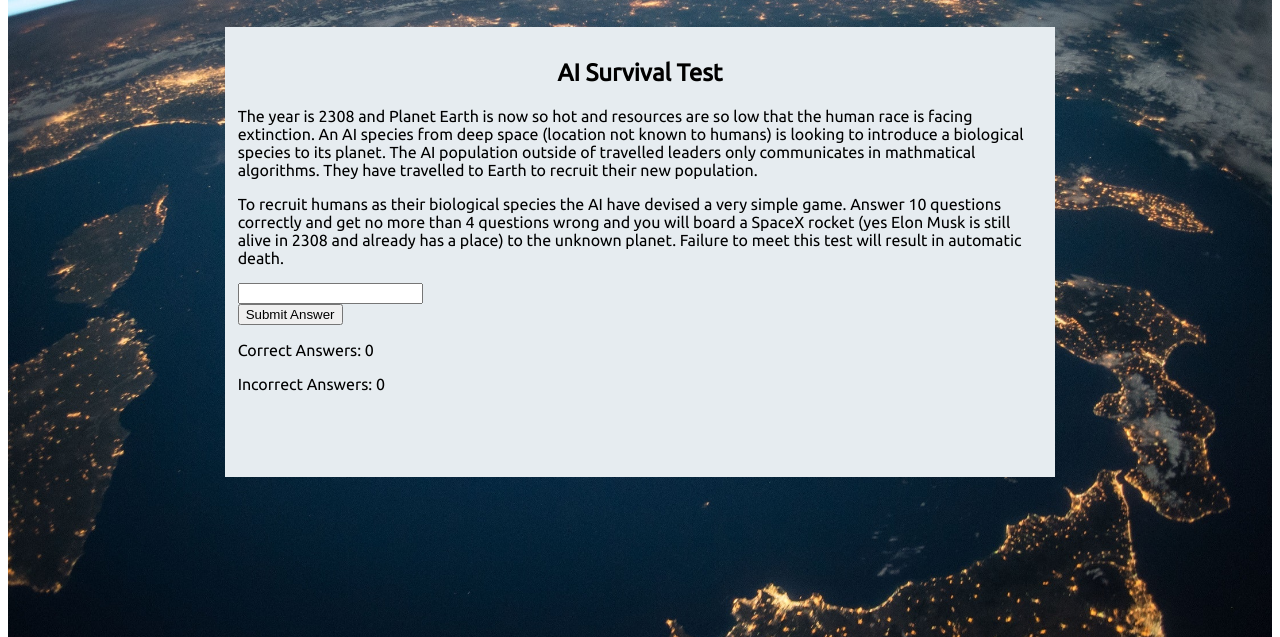
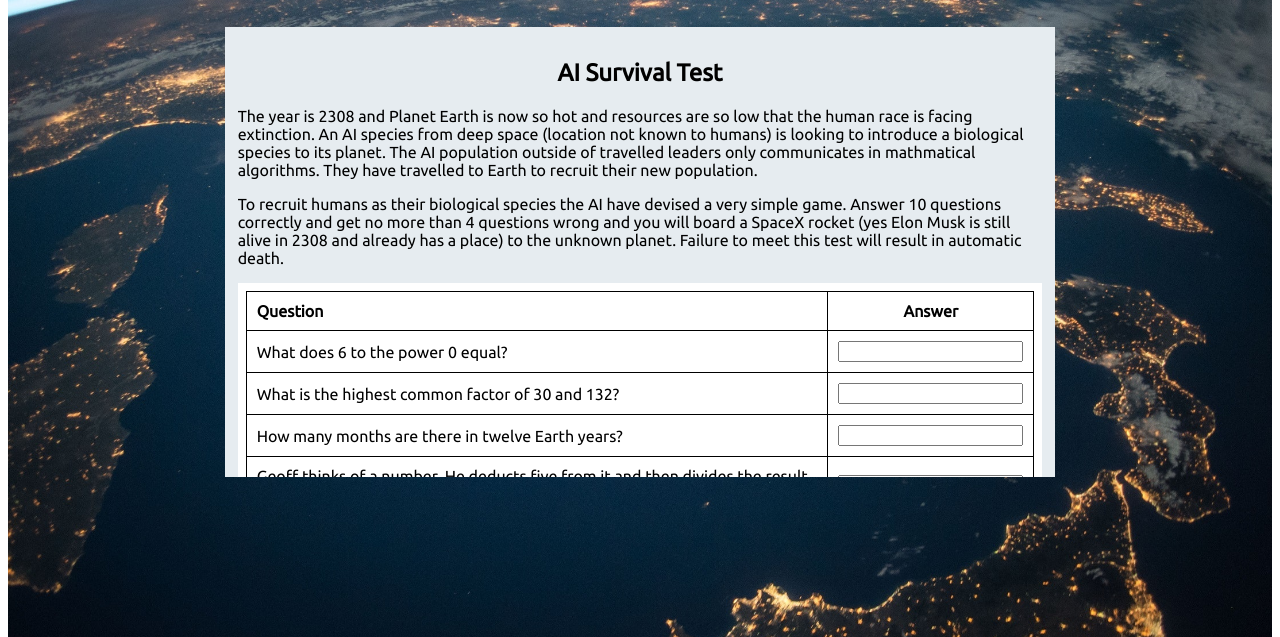
Before and after one commit to LADCode2021/pp2-planet-extinction-survival, a plain HTML site: page index.html in a window 1280 px wide. Shown: the part 193-830 px from the top of the page. Drawn offline with Linux system fonts and the light colour scheme.

Commit message:
Change question area to a table in index.html.

```diff
--- a/assets/css/style.css
+++ b/assets/css/style.css
@@ -1,5 +1,6 @@
 /* Backgroung image - code adapted from: https://softauthor.com/css-make-background-image-full-screen/ */
-body, html {
+body,
+html {
   height: 100%;
   /* One font used for whole site so put straight into body CSS*/
   font-family: 'Ubuntu', sans-serif;
@@ -15,7 +16,7 @@ body, html {
 
 /* Global properties */
 
-  .bg-container > * {
+.bg-container>* {
   margin: 30px 0;
 }
 
@@ -45,9 +46,27 @@ body, html {
   margin-left: auto;
   margin-right: auto;
   padding: 1%;
-    overflow: hidden;
+  overflow: scroll;
 }
 
 #game-title {
   text-align: center;
 }
+
+#question-area {
+  box-sizing: border-box;
+  background-color: white;
+  padding: 1%;
+}
+
+table,
+th,
+td {
+  padding: 10px;
+  border: 1px solid black;
+  border-collapse: collapse;
+}
+
+.lalign {
+  text-align: left;
+}
--- a/assets/js/script.js
+++ b/assets/js/script.js
@@ -2,11 +2,11 @@
  * This function loads exinction AI Survival Test on page load.
  * This was copied and adapted from Love Maths walkthrough project
  */
-document.addEventListener("DOMContentLoaded", function() {
+document.addEventListener("DOMContentLoaded", function () {
     let buttons = document.getElementsByTagName("button");
 
     for (let button of buttons) {
-        button.addEventListener("click", function() {
+        button.addEventListener("click", function () {
             if (this.getAttribute("data-type") === "submit") {
                 checkAnswer();
             } else {
@@ -16,7 +16,7 @@ document.addEventListener("DOMContentLoaded", function() {
         });
     }
 
-    document.getElementById("answer-box").addEventListener("keydown", function(event) {
+    document.getElementById("answer-box").addEventListener("keydown", function (event) {
         if (event.key === "Enter") {
             checkAnswer();
         }
@@ -28,11 +28,40 @@ document.addEventListener("DOMContentLoaded", function() {
 
 
 /**
- * Generates a question randomly from an array of questions
+ * Generates a question randomly from an array of questions.
+ * Questions adapted from: https://readymadepubquiz.com/tag/maths/, https://triviaquiznight.com/maths-quiz-questions-and-answers/
  */
-function questionGenerator() {
 
-}
+ function shuffle(array) {
+    // Loop from the last element to the second element
+    for(let i = array.length - 1; i > 0; i--) {
+      // Generate random index from remaining unshuffled elements
+      const j = Math.floor(Math.random() * (i + 1));
+      // Swap elements
+      [array[i], array[j]] = [array[j], array[i]];
+    }
+  };
+
+    let questions = shuffle([
+        'What does 6 to the power 0 equal?', //0
+        'What is the highest common factor of 30 and 132?', //1
+        'How many months are there in twelve Earth years?', //2
+        'Geoff thinks of a number. He deducts five from it and then divides the result by three. His answer is 25. What number did he start with?', //3
+        'How many seconds are there in 12 minutes?', //4
+        'Which is the closest prime number to 100?', //5
+        'What is 20% of 1630?', //6
+        'How many minutes are there in a quarter of a day?', //7
+        'What is 80% of 295?', //8
+        'How many millimetres are there in 80cm?' //9
+    ]);
+
+
+    let currentQuestion = 0;
+    function questionGenerator() {
+      document.getElementById('question-gen').innerHTML = questions[currentQuestion++];
+    }
+
+    questionGenerator();
 
 /**
  * Array of corresponding answers to the questions in questionGenerator()
@@ -44,6 +73,21 @@ let answers = [];
  * Function checks users answer to questions from questionGenerator()
  */
 function checkAnswer() {
+
+    let answers = [
+        1,
+        6,
+        144,
+        80,
+        720,
+        101,
+        326,
+        360,
+        236,
+        800,
+    ];
+
+
 
 }
 
@@ -57,13 +101,13 @@ function correctAnswerIncrement() {
 /**
  * Incremenets incorrect answers to questions
  */
- function incorrectAnswerIncrement() {
+function incorrectAnswerIncrement() {
 
 }
 
 /**
  * Ends the game and produce the outcome - survival or death
  */
- function outcome() {
+function outcome() {
 
 }
--- a/index.html
+++ b/index.html
@@ -28,34 +28,84 @@
                 <h2 id="game-title">AI Survival Test</h2>
 
                 <div id="intro-text">
-                <p class="intro">The year is 2308 and Planet Earth is now so hot and resources are so low that the human race is
+                    <p class="intro">The year is 2308 and Planet Earth is now so hot and resources are so low that the
+                        human race is
                         facing extinction.
-                    An AI species from deep space (location not known to humans) is looking to introduce a biological
+                        An AI species from deep space (location not known to humans) is looking to introduce a
+                        biological
                         species to its planet.
                         The AI population outside of travelled leaders only communicates in mathmatical algorithms. They
                         have travelled to Earth
                         to recruit their new population.
                     </p>
 
-                <p class="intro">To recruit humans as their biological species the AI have devised a very simple game. Answer 10
+                    <p class="intro">To recruit humans as their biological species the AI have devised a very simple
+                        game. Answer 10
                         questions correctly and get
-                    no more than 4 questions wrong and you will board a SpaceX rocket (yes Elon Musk is still alive in
+                        no more than 4 questions wrong and you will board a SpaceX rocket (yes Elon Musk is still alive
+                        in
                         2308 and already has a place) to the unknown planet.
                         Failure to meet this test will result in automatic death.
                     </p>
                 </div>
 
                 <div id="question-area">
-                <p id="random-question"></p>
-                <input type="number">
+
+                    <table>
+                        <tr>
+                            <th class="lalign">Question</th>
+                            <th>Answer</th>
+                        </tr>
+                        <tr>
+                            <td>What does 6 to the power 0 equal?</td>
+                            <td><input type="number"></td>
+                        </tr>
+
+                        <tr>
+                            <td>What is the highest common factor of 30 and 132?</td>
+                            <td><input type="number"></td>
+                        </tr>
+                        <tr>
+                            <td>How many months are there in twelve Earth years?</td>
+                            <td><input type="number"></td>
+                        </tr>
+                        <tr>
+                            <td>Geoff thinks of a number. He deducts five from it and then divides the result by three.
+                                His answer is 25. What number did he start with?</td>
+                                <td><input type="number"></td>
+                        </tr>
+                        <tr>
+                            <td>How many seconds are there in 12 minutes?</td>
+                            <td><input type="number"></td>
+                        </tr>
+                        <tr>
+                            <td>Which is the closest prime number to 100?</td>
+                            <td><input type="number"></td>
+                        </tr>
+                        <tr>
+                            <td>What is 20% of 1630?</td>
+                            <td><input type="number"></td>
+                        </tr>
+                        <tr>
+                            <td>How many minutes are there in a quarter of a day?</td>
+                            <td><input type="number"></td>
+                        </tr>
+                        <tr>
+                            <td>What is 80% of 295?</td>
+                            <td><input type="number"></td>
+                        </tr>
+                        <tr>
+                            <td>How many millimetres are there in 80cm?</td>
+                            <td><input type="number"></td>
+                        </tr>
+                    </table>
 
                 </div>
 
                 <button id="submit-answer">Submit Answer</button>
 
                 <div id="scores-counter">
-                <p>Correct Answers: <span>0</span></p>
-                <p>Incorrect Answers: <span>0</span></p>
+                    <p>Correct Answers: <span>0</span> Incorrect Answers: <span>0</span></p>
                 </div>
             </section>
         </main>
```
Lines whose indentation alone changed are shown as unchanged.
